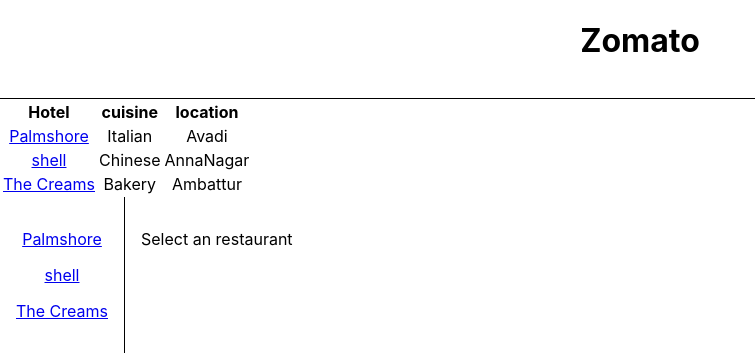
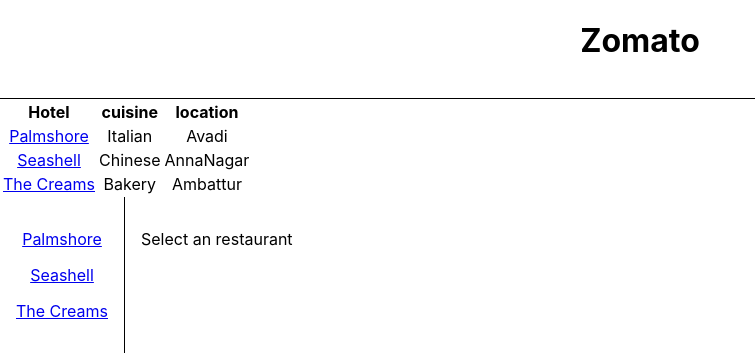
Before and after one commit to Sandeepsubramaniyan/delivery_food_app, a JavaScript app: page /Restaurants in a window 1280 px wide. Shown: the top 358 px of the page, without its empty margins (0-755 px from the left). Built offline with nearby package versions, Linux system fonts and the light colour scheme.

Commit message:
changed spelling

```diff
--- a/src/App.js
+++ b/src/App.js
@@ -11,7 +11,7 @@
   },
   {
     id :2,
-    Hotel:"shell",
+    Hotel:"Seashell",
     cuisine:"Chinese",
     location: "AnnaNagar",
     description: "Taste the real Chinese"
```
